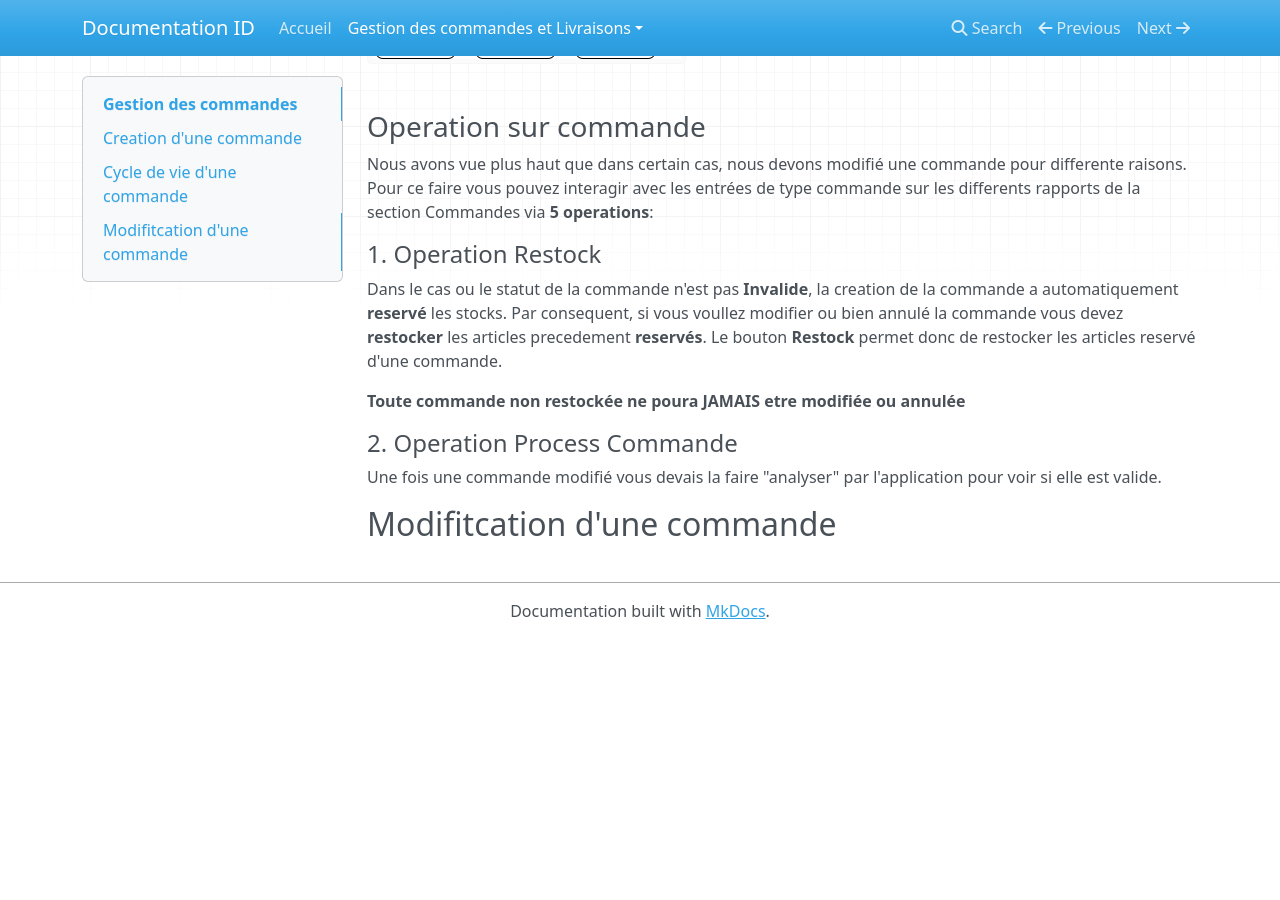
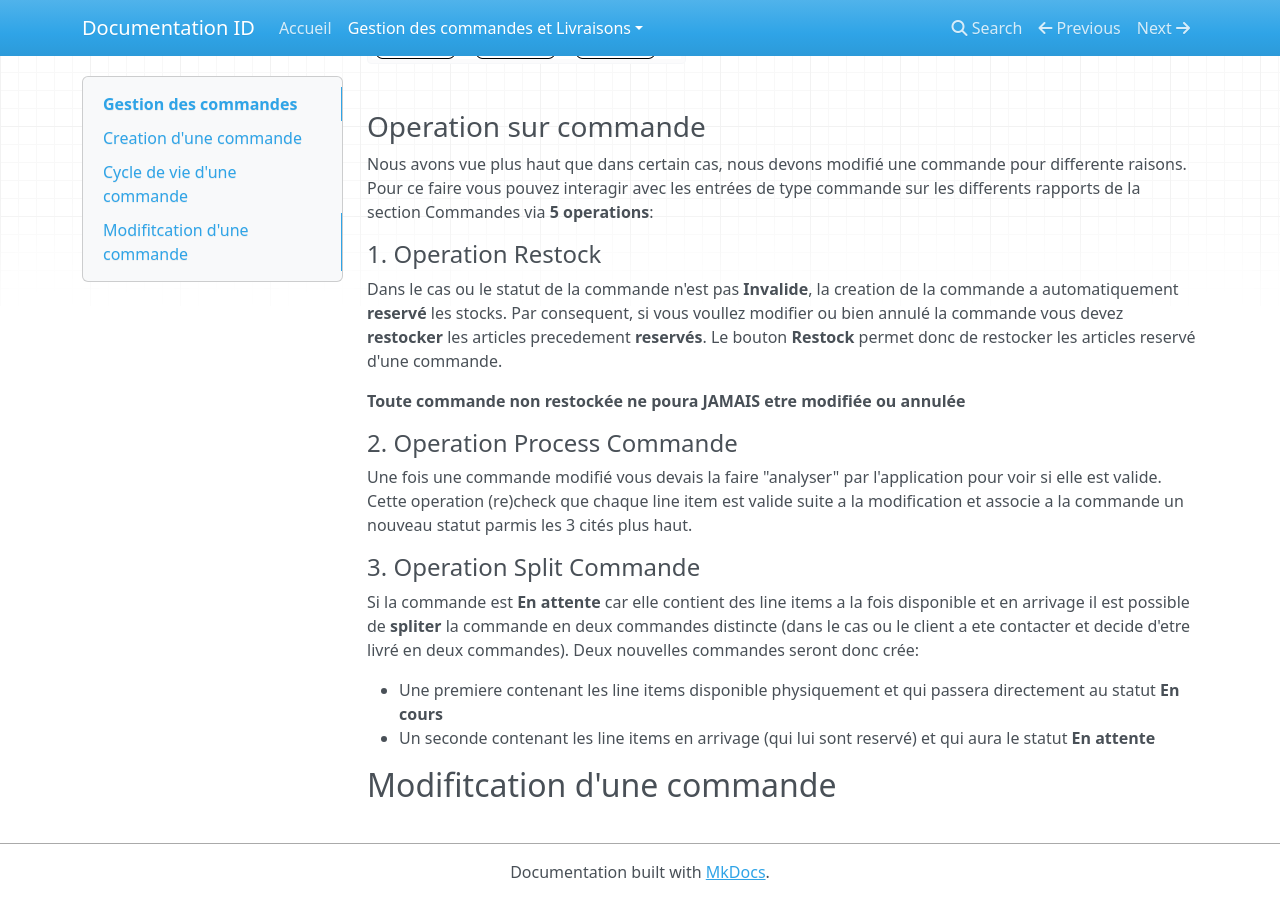
Before and after one commit to sathouel/idesign-docs, an MkDocs documentation site: the page built from docs/orders_and_delivery/orders.md, in a window 1280 px wide and 900 px high, scrolled down 2163 px. Built offline with MkDocs 1.6.1, drawn with Linux system fonts in a browser that asks for light colours; nearby versions of some CDN libraries; before the commit the page ends 2802 px from its top, so only the background shows below that.

Commit message:
files added

```diff
--- a/docs/orders_and_delivery/orders.md
+++ b/docs/orders_and_delivery/orders.md
@@ -55,7 +55,14 @@ Dans le cas ou le statut de la commande n'est pas **Invalide**, la creation de l
 
 #### **2. Operation Process Commande**
 
-Une fois une commande modifié vous devais la faire "analyser" par l'application pour voir si elle est valide.
+Une fois une commande modifié vous devais la faire "analyser" par l'application pour voir si elle est valide. Cette operation (re)check que chaque line item est valide suite a la modification et associe a la commande un nouveau statut parmis les 3 cités plus haut.
+
+#### **3. Operation Split Commande**
+
+Si la commande est **En attente** car elle contient des line items a la fois disponible et en arrivage il est possible de **spliter** la commande en deux commandes distincte (dans le cas ou le client a ete contacter et decide d'etre livré en deux commandes). Deux nouvelles commandes seront donc crée:
+
+* Une premiere contenant les line items disponible physiquement et qui passera directement au statut **En cours**
+* Un seconde contenant les line items en arrivage (qui lui sont reservé) et qui aura le statut **En attente**
 
 
 
```
Also changed, not shown: site/img/orders_and_delivery/orders/order_line_items.png (added), site/img/orders_and_delivery/orders/order_status_1.png (added), site/index.html, site/orders_and_delivery/orders/index.html, site/search/search_index.json, 1 other file.
